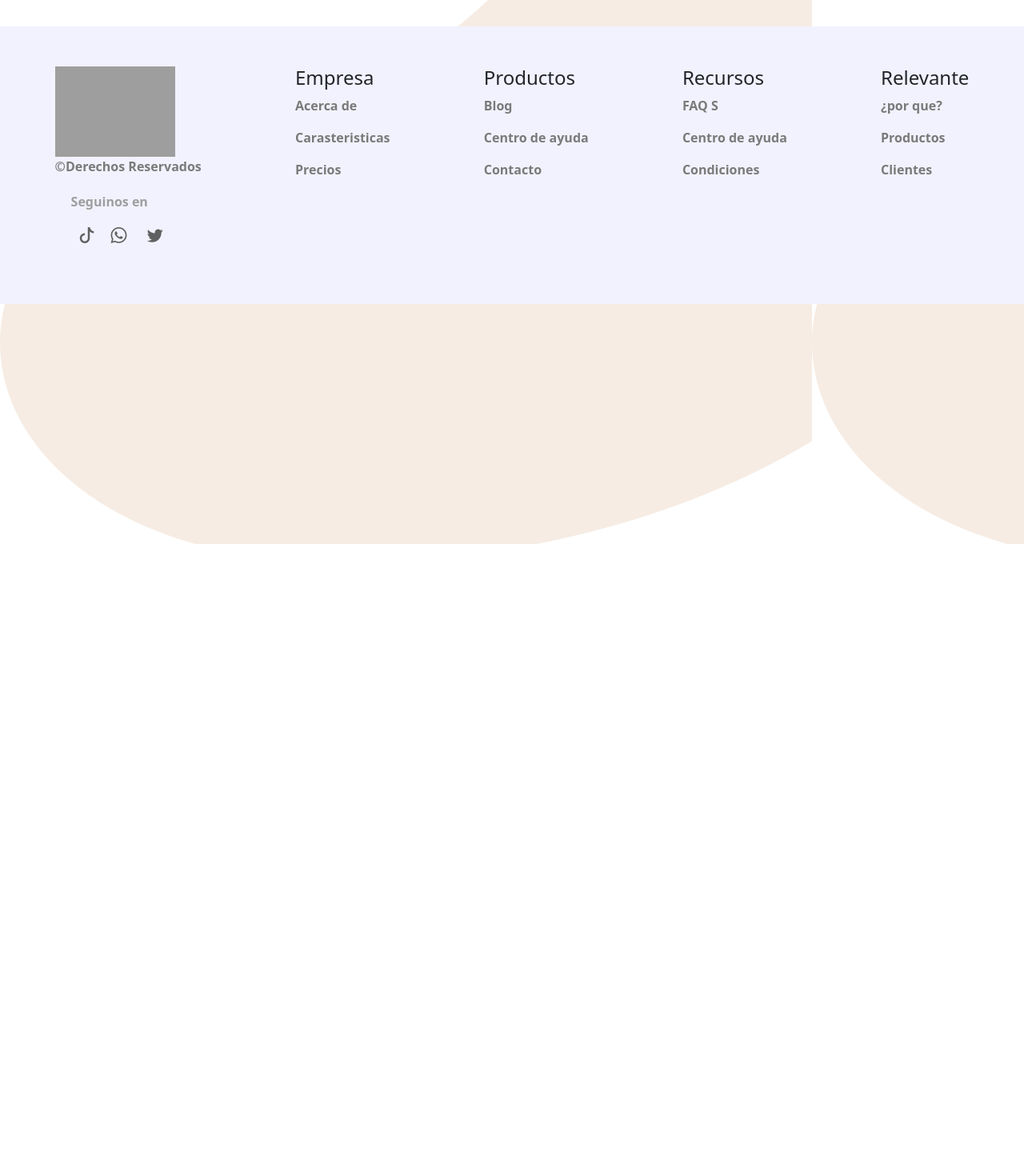
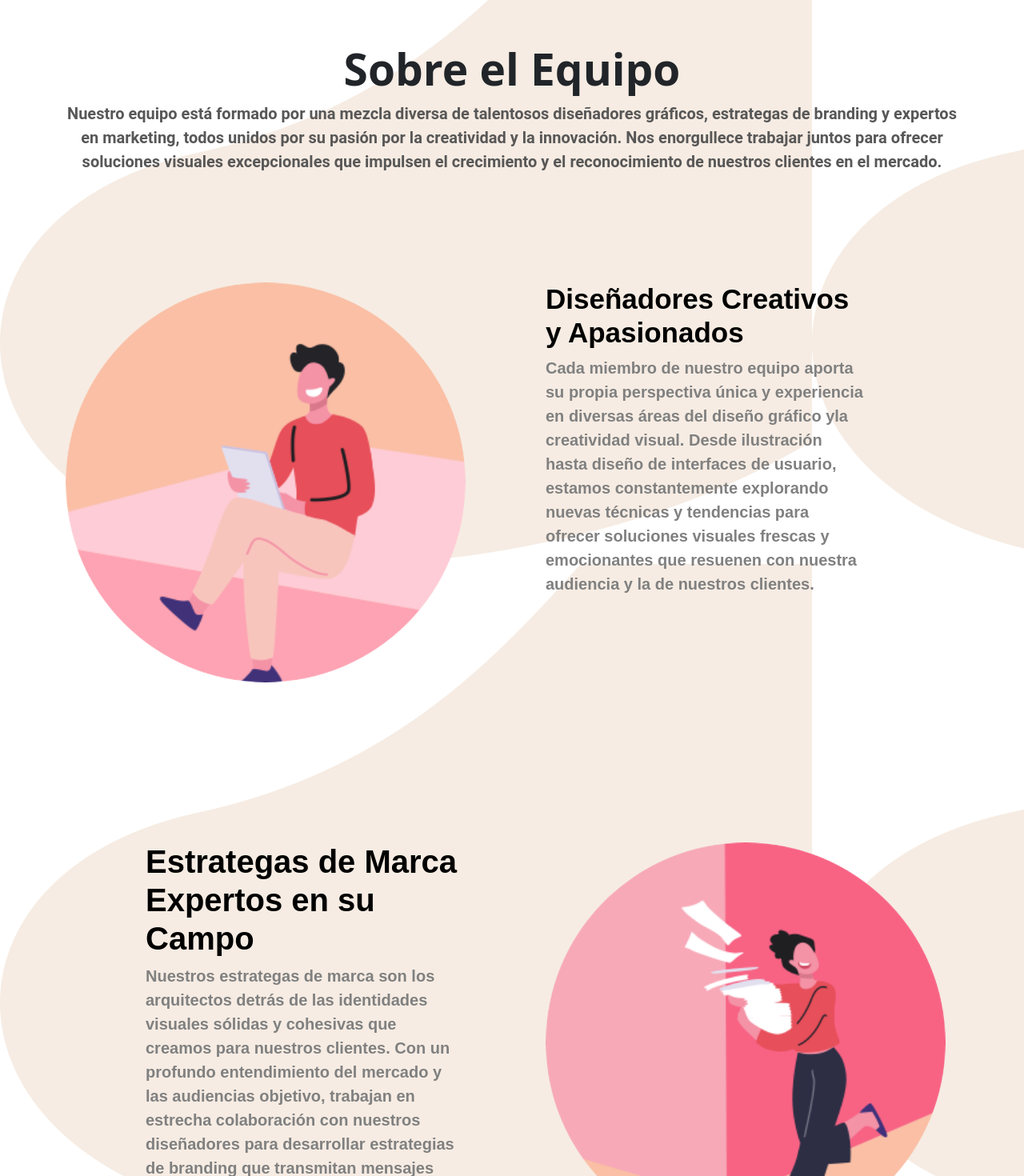
Before and after one commit to joseismaelvargas/pixel.comto, a React (Vite) app: page /equipo in a window 1280 px wide. Shown: the part 120-1590 px from the top of the page at 80% size. Before the commit the page ends 800 px from the top, so only its background shows below. Built offline with nearby package versions, Linux system fonts and the light colour scheme; grey boxes are pictures that could not be loaded.

Commit message:
Se agrego la page equipo

```diff
--- a/src/App.jsx
+++ b/src/App.jsx
@@ -3,6 +3,7 @@ import { Index } from "./components/page/Index.jsx"
 import { Contactos } from "./components/page/Contactos.jsx";
 import { Footer } from "./components/common/Footer.jsx";
 import { BrowserRouter, Routes, Route } from "react-router-dom";
+import { Equipo } from "./components/page/Equipo.jsx";
 import Navegador from "./components/common/Navegador.jsx";
 import 'bootstrap/dist/css/bootstrap.min.css';
 function App() {
@@ -17,6 +18,7 @@ function App() {
    <Routes>
     <Route path="/" element={<Index></Index>}></Route>
     <Route path="/contacto" element={<Contactos></Contactos>}></Route>
+    <Route path="/equipo" element={<Equipo></Equipo>}></Route>
    </Routes>
     <Footer></Footer>
    </BrowserRouter>
--- a/src/components/common/Navegador.jsx
+++ b/src/components/common/Navegador.jsx
@@ -15,7 +15,7 @@ function Navegador() {
           <Nav className="link d-flex ms-auto">
             <NavLink className={"navegadores"} end to="/">inicio</NavLink>
             <NavLink className={"navegadores"} href="#link">Nosotros </NavLink>
-            <NavLink className={"navegadores"} href='#link'>Nuestro Equipo</NavLink>
+            <NavLink className={"navegadores"} end to="/equipo">Nuestro Equipo</NavLink>
             <NavLink className={"navegadores"} end to="/contacto">Contacto</NavLink>
             <button class="buttonnav">SERVICIOS</button>
 
--- a/src/components/common/footer.css
+++ b/src/components/common/footer.css
@@ -28,4 +28,42 @@ footer{
     }
     footer p{
       color: rgb(122, 122, 122);
-    }
+    } @media only screen and (max-width: 700px) {
+      .secctioninicial{
+          flex-wrap: wrap;
+      }
+      .secctionpixel{
+          flex-wrap: wrap;
+      }
+      .pixel1{
+          margin: 60px;
+      }
+      .pixel{
+          margin: 20px auto;
+      }
+      .title{
+          font-size: 70px;
+          margin: 0px 40px;
+      }
+      .parrafo{
+          margin: 0px 40px;
+      }
+      .estilobutton{
+          margin: 0px 40px;
+      }
+      .imgmain{
+          margin: 40px auto;
+      }
+     .boxfather{
+      display: flex;
+      flex-wrap: wrap;
+     }
+  }
+  @media only screen and (max-width: 500px) {
+    /* footer{
+      width: 750px;
+  } */
+  .footerContainer{
+     justify-content: space-evenly;
+  }
+  }
--- /dev/null
+++ b/src/components/page/Equipo.jsx
@@ -0,0 +1,57 @@
+import "./style/equipos.css"
+import { motion } from "framer-motion"
+export const Equipo=()=>{
+    return(
+        <>
+       <section className="SobreElequipo container text-center">
+
+      <motion.h1 style={{ fontWeight:"bold", fontSize:" 55px"}}
+
+            initial={{ opacity: 0, y: -50 }}
+            animate={{ opacity: 1, y: 0 }}
+            transition={{ duration: 2 }}
+          >
+           Sobre el Equipo
+          </motion.h1>
+      <motion.p className="roboto-thin" initial={{ opacity: 0, y: -50 }}
+            animate={{ opacity: 1, y: 0 }}
+            transition={{ duration: 2 }}    >Nuestro equipo está formado por una mezcla diversa de talentosos diseñadores gráficos, estrategas de branding y expertos en marketing, todos unidos por su pasión por la creatividad y la innovación. Nos enorgullece trabajar juntos para ofrecer soluciones visuales excepcionales que impulsen el crecimiento y el reconocimiento de nuestros clientes en el mercado.</motion.p>
+
+    </section>
+    <section className="diseñadores container">
+      <motion.img initial={{ opacity: 0, x: 100 }}
+          animate={{ opacity: 1, x: 0 }}
+          transition={{ duration: 2 }}  className="img"  src="img/feature-1.png" alt=""  ></motion.img>
+
+      <div className="parrafo">
+        <motion.h1 style={{fontSize:"35px",
+        fontWeight:"bold"}}initial={{ opacity: 0, y: -50 }}
+        animate={{ opacity: 1, y: 0 }}
+        transition={{ duration: 2 }}    >Diseñadores Creativos y Apasionados</motion.h1>
+
+        <motion.p initial={{ opacity: 0, y: -50 }}
+            animate={{ opacity: 1, y: 0 }}
+            transition={{ duration: 2 }}    >Cada miembro de nuestro equipo aporta su propia perspectiva única y experiencia en diversas áreas del diseño gráfico yla creatividad visual. Desde ilustración hasta diseño de interfaces de usuario, estamos constantemente explorando nuevas técnicas y tendencias para ofrecer soluciones visuales frescas y emocionantes que resuenen con nuestra audiencia y la de nuestros clientes.
+
+        </motion.p>
+       </div>
+
+
+    </section>
+    <section className="estrategas container">
+
+      <div className="parrafo">
+        <h1 style={{fontSize:"40px",fontWeight:"bold"}}>Estrategas de Marca Expertos en su Campo</h1>
+        <p>Nuestros estrategas de marca son los arquitectos detrás de las identidades visuales sólidas y cohesivas que creamos para nuestros clientes. Con un profundo entendimiento del mercado y las audiencias objetivo, trabajan en estrecha colaboración con nuestros diseñadores para desarrollar  estrategias de branding que transmitan mensajes claros y auténticos. Ya sea que se trate de crear una nueva marca desde cero o revitalizar una existente, nuestros estrategas de marca están comprometidos a garantizar que cada aspecto de la identidad visual refleje la visión y los valores de nuestros clientes.</p>
+      </div>
+      <br></br>
+      <br></br>
+      <br></br>
+        <img  className="img"src="img/feature-2.png" alt="img"></img>
+    </section>
+
+
+
+        </>
+    )
+}
--- /dev/null
+++ b/src/components/page/style/equipos.css
@@ -0,0 +1,80 @@
+.SobreElequipo{
+
+    margin: 50px 200px;
+    text-align: center;
+    width: 700px;
+    height: 200px;
+  }
+  .roboto-thin {
+    font-family: "Roboto", sans-serif;
+    font-weight: 600;
+    font-style: normal;
+    font-size: 20px;
+    color: rgb(88, 87, 87);
+  }
+  .diseñadores{
+    display: flex;
+    flex-direction: row;
+    flex-wrap: wrap;
+    text-align: center;
+    margin: 100px;
+
+  }
+  .estrategas{
+    display: flex;
+    flex-direction: row;
+    flex-wrap: wrap;
+    margin: 200px;
+    /* text-align: center; */
+
+  }
+  .parrafo{
+    text-align: left;
+    margin: 0px 100px;
+    width: 400px;
+    height:400px ;
+
+
+  }
+  .img{
+    width: 500px;
+    border-radius: 50%;
+  }
+  .parrafo p{
+    font-size: 20px;
+
+    color:gray ;
+  }
+  @media only screen and (max-width: 700px) {
+    .diseñadores, .estrategas {
+      flex-direction: column;
+      margin: 0 10px;
+    }
+    .parrafo {
+      width: 90%;
+      margin: 0 auto;
+      height: auto;
+      padding: 10px;
+      border: none;
+    }
+    .img{
+     margin: 100px -5px;
+     width: 400px;
+    }
+}
+@media only screen and (max-width: 500px) {
+  .img{
+    margin: 140px -5px;
+    width: 350px;
+   }
+   .parrafo {
+    width: 100%;
+    margin: 0 auto;
+    height: auto;
+    padding: 10px;
+    border: none;}
+    .SobreElequipo{
+     margin: 100px;
+    }
+
+       }
--- a/src/components/secciones/Pixelinfo.jsx
+++ b/src/components/secciones/Pixelinfo.jsx
@@ -40,7 +40,7 @@ export const Pixelinfo=()=>{
 
              </div>
           <div className="secctionpixel">
-            <img src="./img/about-banner.png" alt="imgpixel" width={"350px"} />
+            <img src="./img/about-banner.png" alt="imgpixel" width={"350px"} className="imgpix" />
 
            <div className="pixel1">
            <h1 >En Pixel, crecemos <br></br> contigo. Tu éxito es <br></br>nuestro éxito   </h1>
--- a/src/components/secciones/main.css
+++ b/src/components/secciones/main.css
@@ -6,7 +6,8 @@ body{
 .secctioninicial{
     display: flex;
     justify-content: space-around;
-    margin: 80px;
+    margin: 0px;
+
 }
 .imgmain{
     width: 500px;
@@ -21,6 +22,8 @@ body{
     font-family: sans-serif;
     font-weight: bold;
     color: black;
+    font-size: 15px;
+    margin: 0px -100px;
 
 }
 .estilobutton{
@@ -175,7 +178,20 @@ body{
 @media only screen and (max-width: 500px) {
     .secctioninicial{
         flex-wrap: wrap;
+
     }
+    .title{
+      font-size: 20px;
+    }
+    .imgmain{
+      width: 400px;
+
+
+    }
+    .imgpix{
+      margin: 0px -100px;
+    }
+
     .img{
       margin: 100px auto;
     }
@@ -205,11 +221,14 @@ body{
         height: 500px;
        }
        .pixel1{
-        width: 700px;
-        margin: 40px auto;
-        font-size: 23px;
-        /* border: solid wheat 2px; */
+        width: 90%;
+    margin: 0 auto;
+    height: auto;
+    padding: 10px;
+    border: none;
+
        }
+
        #title-caja{
         font-size: 39px;
        }
```
